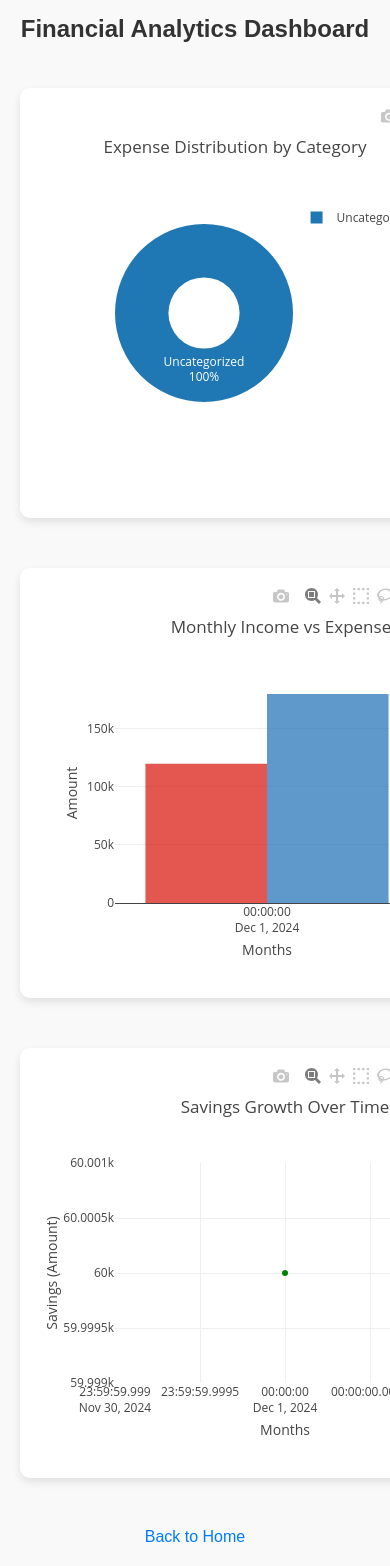
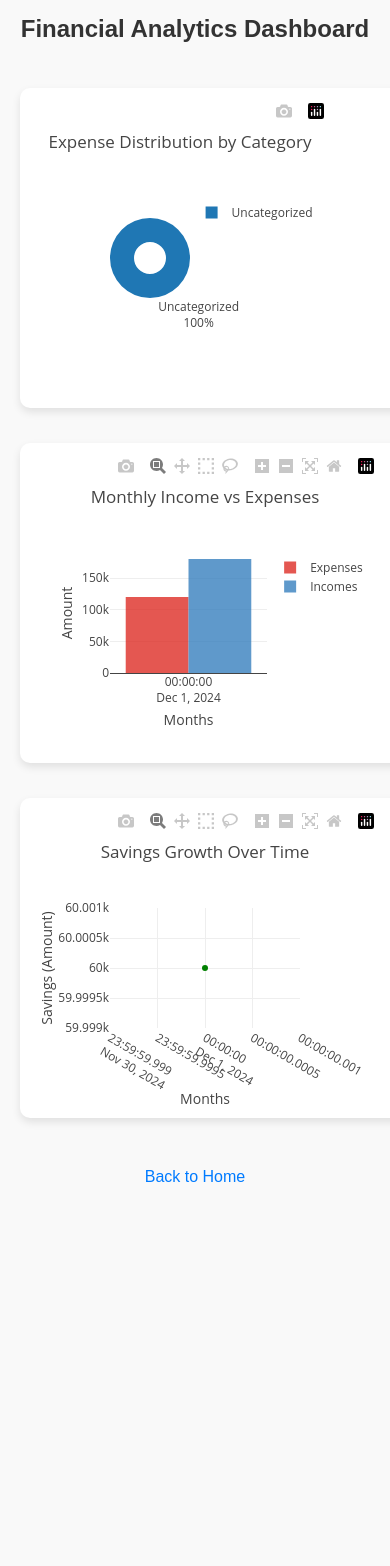
Before and after one commit to Dkmbugua/Ver_Expense_Tracker, a Flask app: page /analytics in a window 390 px wide; the page is wider, and only the part inside the window is pictured. After the commit the page ends 1182 px from the top of that part, so only its background shows below. Run offline with Flask 3, Linux system fonts and the light colour scheme; a user stored in the database is signed in; data comes from the database, SQL or seed files in the repository; some libraries are stand-ins or nearby versions.

Commit message:
adjust ccs for small screen

```diff
--- a/templates/analytics.html
+++ b/templates/analytics.html
@@ -46,10 +46,13 @@
         @media (max-width: 768px) {
             .charts-container {
                 flex-direction: column; /* Stack charts vertically */
+                gap: 15px; /* Reduce spacing for small screens */
             }
             .chart {
-                flex: 1 1 90%; /* Full-width charts */
+                flex: 1 1 100%; /* Full-width charts */
                 margin: 10px 0; /* Add vertical spacing */
+                padding: 10px; /* Reduce padding */
+                max-width: 100%; /* Ensure it does not exceed the screen width */
             }
             h1 {
                 font-size: 24px; /* Adjust heading size */
@@ -77,6 +80,9 @@
 
     <!-- Chart Scripts -->
     <script>
+        // Check if the screen is small
+        var smallScreen = window.innerWidth <= 768;
+
         // Data for Pie Chart (Expense Distribution)
         var pieData = [{
             labels: {{ categories | default([]) | tojson }},
@@ -92,8 +98,8 @@
 
         var pieLayout = {
             title: 'Expense Distribution by Category',
-            height: 400,
-            width: 400,
+            height: smallScreen ? 300 : 400,
+            width: smallScreen ? 300 : 400, // Adjust for small screens
         };
 
         Plotly.newPlot('pie-chart', pieData, pieLayout);
@@ -121,8 +127,8 @@
             barmode: 'group',
             xaxis: { title: 'Months' },
             yaxis: { title: 'Amount' },
-            height: 400,
-            width: 500,
+            height: smallScreen ? 300 : 400,
+            width: smallScreen ? 350 : 500, // Adjust for small screens
         };
 
         Plotly.newPlot('bar-chart', barData, barLayout);
@@ -141,8 +147,8 @@
             title: 'Savings Growth Over Time',
             xaxis: { title: 'Months' },
             yaxis: { title: 'Savings (Amount)' },
-            height: 400,
-            width: 500,
+            height: smallScreen ? 300 : 400,
+            width: smallScreen ? 350 : 500, // Adjust for small screens
         };
 
         Plotly.newPlot('line-chart', lineData, lineLayout);
```
